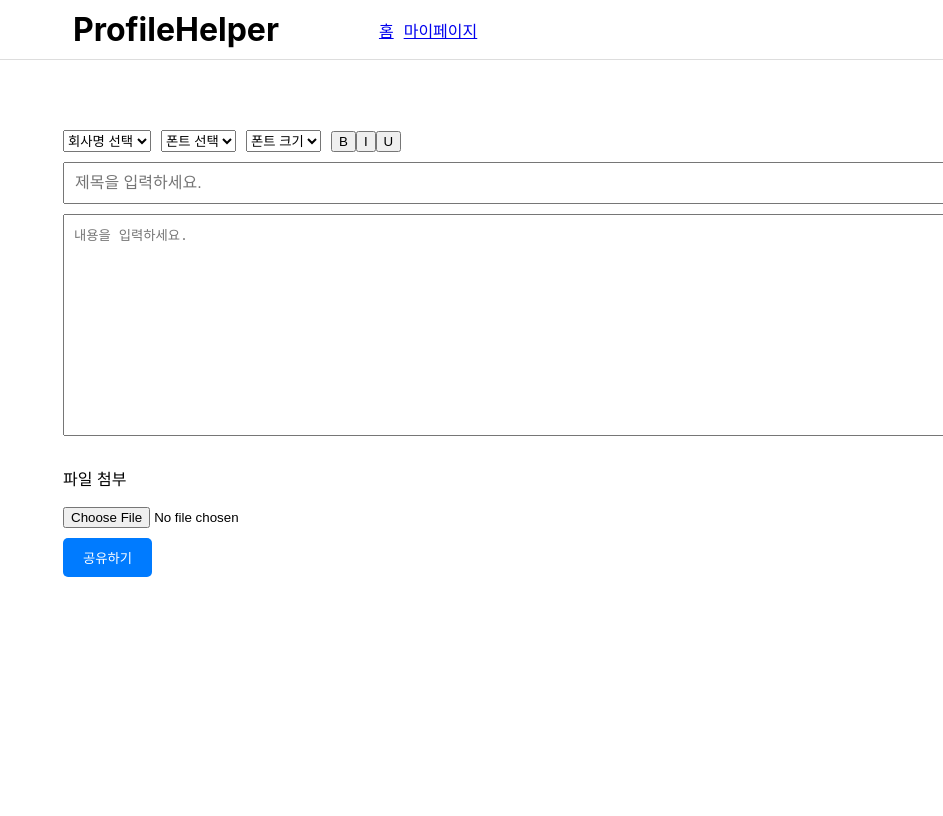
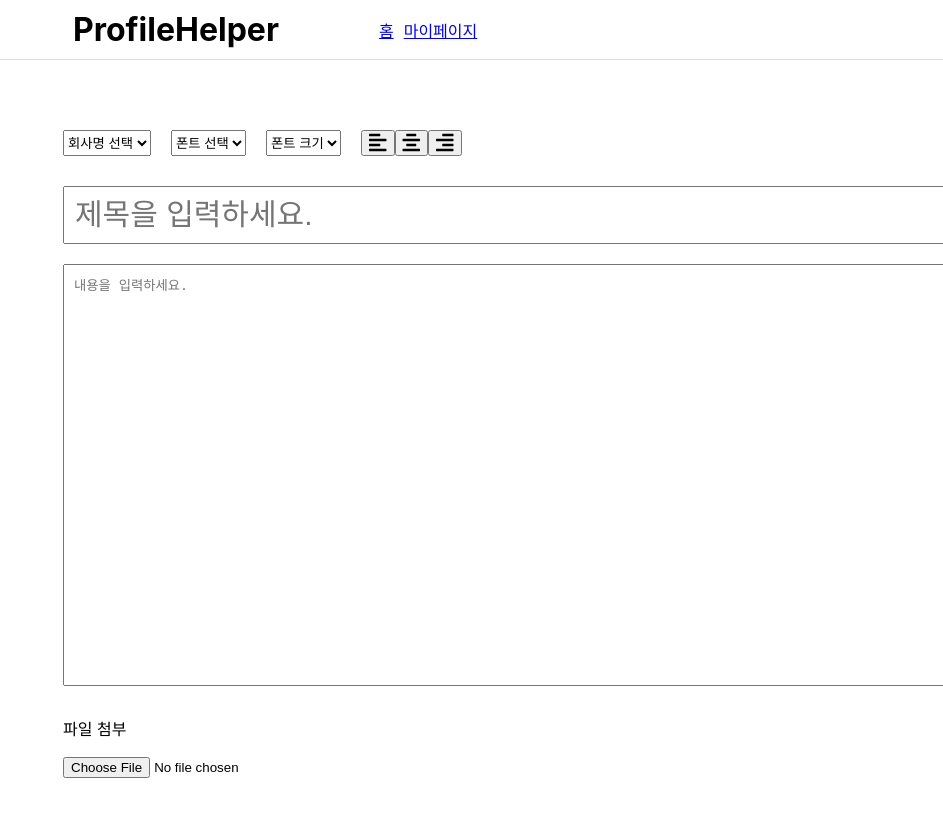
Before and after one commit to SK-PROJECT1-TEAM2/Web, a React (Create React App) app in the folder frontend/: page /articles in a window 1280 px wide. Shown: the top 816 px of the page, without its empty margins (337-1280 px from the left). Built offline with nearby package versions, Linux system fonts and the light colour scheme.

Commit message:
Feat: 글쓰기 페이지 수정

```diff
--- a/frontend/public/index.html
+++ b/frontend/public/index.html
@@ -3,6 +3,10 @@
   <head>
     <meta charset="utf-8" />
     <link rel="icon" href="%PUBLIC_URL%/favicon.ico" />
+    <link
+      rel="stylesheet"
+      href="https://cdnjs.cloudflare.com/ajax/libs/font-awesome/5.15.4/css/all.min.css"
+    />
     <meta name="viewport" content="width=device-width, initial-scale=1" />
     <meta name="theme-color" content="#000000" />
     <meta
--- a/frontend/src/App.js
+++ b/frontend/src/App.js
@@ -8,13 +8,17 @@ import Article from "./Article";
 import Signin from './Signin';
 import Signup from './Signup';
 
+
+// 로그인 전에는 "/"에서 로그인 버튼이, 로그인 후에는 "/"에서 로그아웃 버튼이 나오게 설정
+// "/Signin", "Signup"을 제외한 다른 경로들은 로그인이 된 후에만 사용가능하게 설정
+// 로그인 전 : 상단에 로그인 버튼 / 로그인 후 : 상단에 로그아웃 버튼이 나오도록 헤더 설정
+//                                            단, 글쓰기 화면에는 글등록 버튼만
 function App() {
   return (
     <Router>
       {/* 경로마다 다른 Header가 보이도록 렌더링 */}
       <Routes>
         <Route path="/" element={<Header page="home" />} />
-        <Route path="/articles" element={<Header page="articles" />} />
         {/* 기타 경로 추가 */}
       </Routes>
 
--- a/frontend/src/Article.js
+++ b/frontend/src/Article.js
@@ -1,14 +1,27 @@
-import React from "react";
+import React, {useState} from "react";
+import Header from "./Header";
 
-function WritePage() {
+function Article() {
+  const [company, setCompany] = useState("");
+  const [alignment, setAlignment] = useState("left");
+
+  const handleCompanyChange = (e) => {
+    setCompany(e.target.value);
+  };
+
+  const handleAlignmentChange = (alignmentType) => {
+    setAlignment(alignmentType);
+  };
+
   return (
-    <div style={styles.container}>
-      <div style={styles.editor}>
+    <div>
+      <Header page="articles" selectedCompany={company} />
+      <div style={styles.container}>
         <div style={styles.toolbar}>
-          <select>
-            <option>회사명 선택</option>
-            <option>회사1</option>
-            <option>회사2</option>
+          <select onChange={handleCompanyChange} value={company}>
+            <option value="">회사명 선택</option>
+            <option value="1">회사1</option>
+            <option value="2">회사2</option>
           </select>
           <select>
             <option>폰트 선택</option>
@@ -21,11 +34,18 @@ function WritePage() {
             <option>14px</option>
           </select>
           <div>
-            <button>B</button>
-            <button>I</button>
-            <button>U</button>
+          <button onClick={() => handleAlignmentChange("left")}>
+            <i className="fas fa-align-left" style={{ fontSize: "20px" }}></i>
+          </button>
+          <button onClick={() => handleAlignmentChange("center")}>
+            <i className="fas fa-align-center" style={{ fontSize: "20px" }}></i>
+          </button>
+          <button onClick={() => handleAlignmentChange("right")}>
+            <i className="fas fa-align-right" style={{ fontSize: "20px" }}></i>
+          </button>
           </div>
         </div>
+
         <input
           type="text"
           placeholder="제목을 입력하세요."
@@ -33,13 +53,15 @@ function WritePage() {
         />
         <textarea
           placeholder="내용을 입력하세요."
-          style={styles.textArea}
+          style={{ ...styles.textArea, textAlign: alignment }}
         ></textarea>
+
         <div style={styles.fileUpload}>
           <p>파일 첨부</p>
-          <input type="file" />
+          <input
+            type="file"
+          />
         </div>
-        <button style={styles.submitButton}>공유하기</button>
       </div>
     </div>
   );
@@ -49,27 +71,24 @@ const styles = {
   container: {
     padding: "30px 50px",
     margin: "40px 350px",
-    maxWidth: "1100px",
-    width: "100%",
-  },
-
-  title: {
-    textAlign: "center",
+    maxWidth: "1070px",
+    width: "93%",
   },
   toolbar: {
     display: "flex",
-    gap: "10px",
-    marginBottom: "10px",
+    gap: "20px",
+    marginBottom: "30px",
+    fontSize: "20px"
   },
   titleInput: {
     width: "100%",
     padding: "10px",
-    marginBottom: "10px",
-    fontSize: "16px",
+    marginBottom: "20px",
+    fontSize: "30px",
   },
   textArea: {
     width: "100%",
-    height: "200px",
+    height: "400px",
     padding: "10px",
     marginBottom: "10px",
   },
@@ -86,4 +105,4 @@ const styles = {
   },
 };
 
-export default WritePage;
+export default Article;
--- a/frontend/src/Header.js
+++ b/frontend/src/Header.js
@@ -1,10 +1,12 @@
 // 헤더 컴포넌트
 // 상단 구성
 
-import React from "react";
+import React, {useState} from "react";
 import { Link } from "react-router-dom";
 
-function Header( {page} ) {
+function Header( {page, selectedCompany} ) {
+    const companyPage = `/company/${selectedCompany}`;
+
     return(
         <div style = {styles.divstyle}>
             <header style = {styles.header}>
@@ -20,7 +22,7 @@ function Header( {page} ) {
 
                     {/* 글쓰기 페이지에서는 글등록 버튼만 존재 */}
                     {page === "articles" ?
-                        (<Link to ="/">
+                        (<Link to = {companyPage}>
                             <button style={styles.button2}>글등록</button>
                         </Link> )
                         : (<Link to ="/signin">
--- a/frontend/src/Signup.js
+++ b/frontend/src/Signup.js
@@ -25,6 +25,8 @@ function Signup() {
         alert("비밀번호가 일치하지 않습니다.");
         return;
       }
+
+      // 백엔드로 데이터 전송하는 것 추가 필요
       alert(`회원가입 성공: ${formData.username}, ${formData.email}`);
       navigate("/signin");
     };
```
